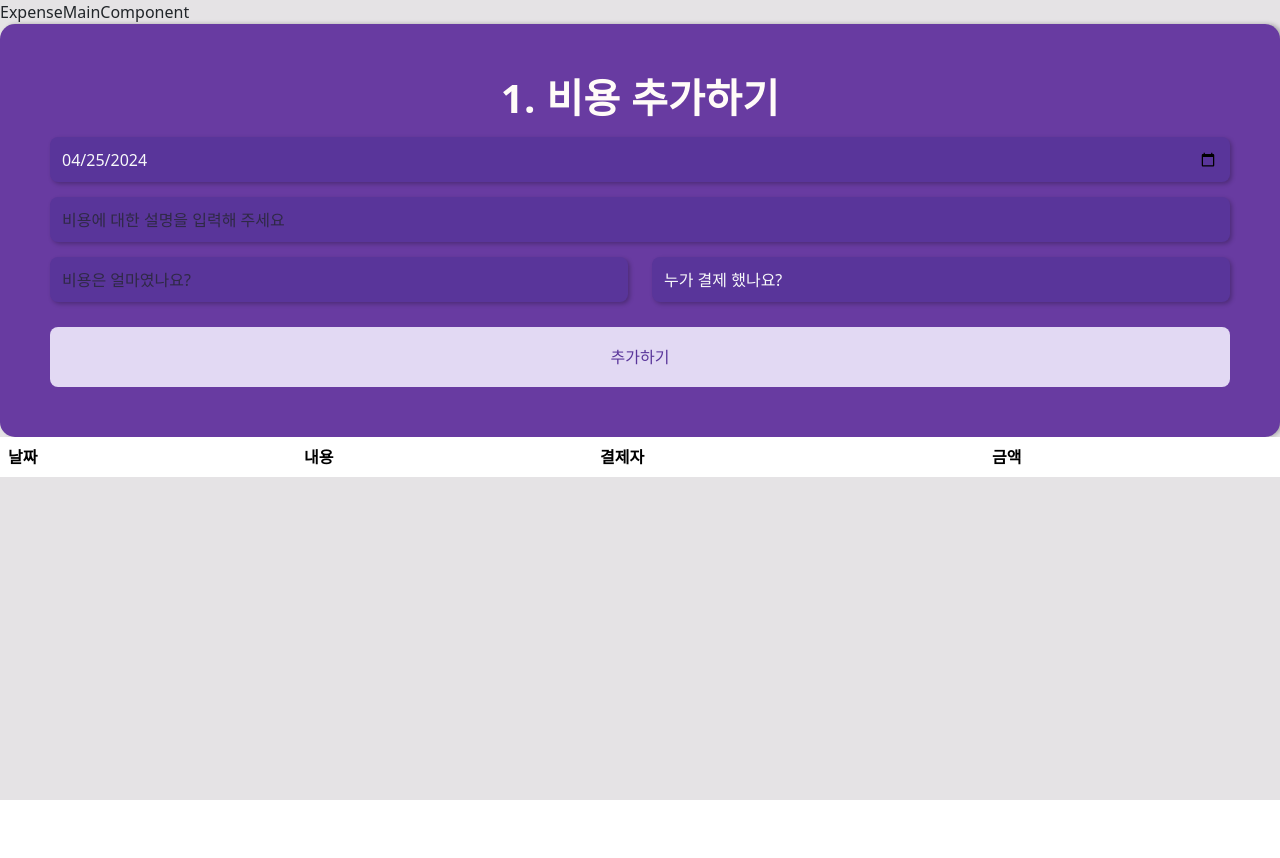
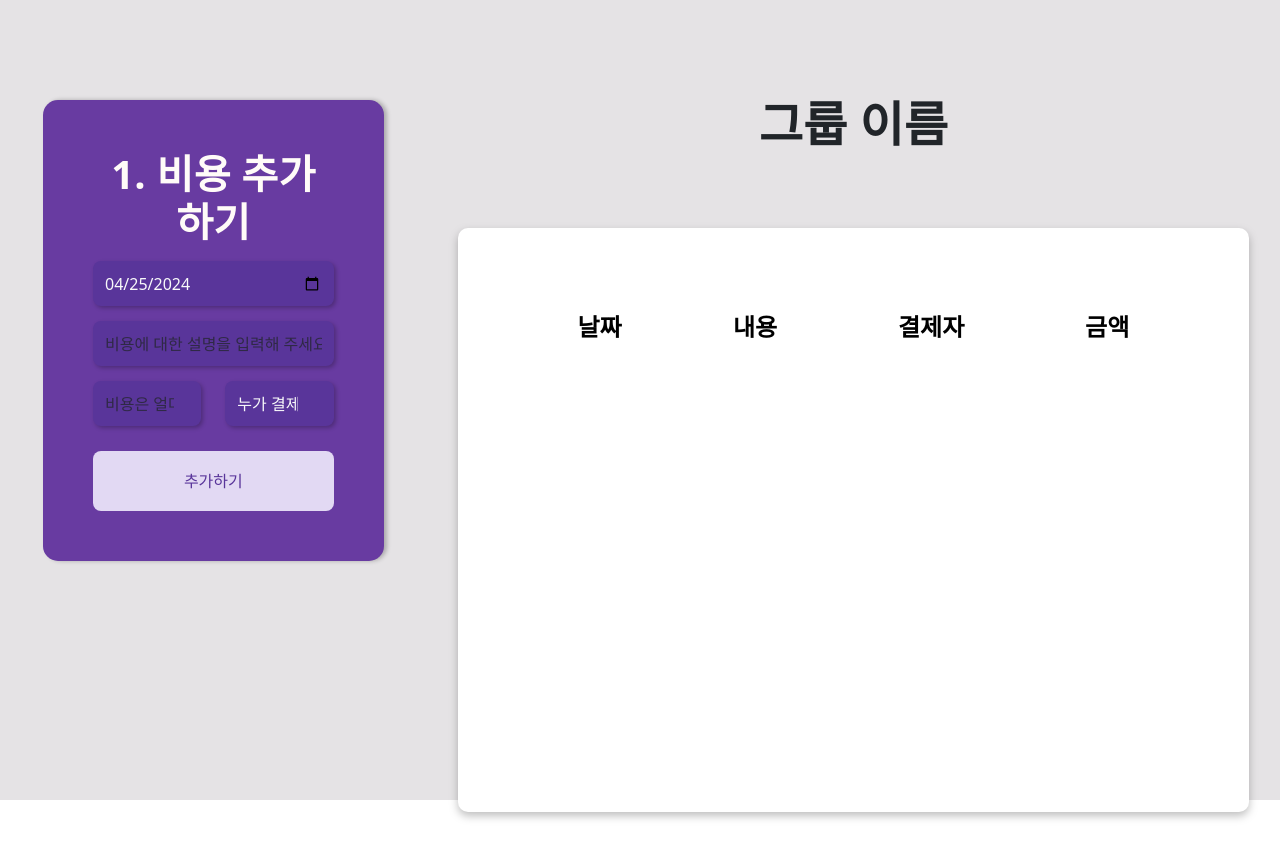
Before and after one commit to SeokhunEom/dutchpay, a React (Vite) app: page /expense in a window 1280 px wide. Shown: the top 858 px of the page. Before the commit the page ends 800 px from the top, so only its background shows below. Built offline with nearby package versions, Linux system fonts and the light colour scheme.

Commit message:
STYLE: ExpanseTable 컴포넌트 스타일링

```diff
--- a/src/components/AddExpenseForm.tsx
+++ b/src/components/AddExpenseForm.tsx
@@ -25,7 +25,7 @@ function AddExpenseForm() {
     const year = today.getFullYear();
     const month = today.getMonth() + 1;
     const day = today.getDate();
-    setDate(`${year}-${month.toString().padStart(2, '0')}-${day}`);
+    setDate(`${year}-${month.toString().padStart(2, '0')}-${day.toString().padStart(2, '0')}`);
   }, []);
 
   const checkFormValidity = () => {
--- a/src/components/ExpenseMain.tsx
+++ b/src/components/ExpenseMain.tsx
@@ -1,18 +1,58 @@
+import { Row, Col, Container } from 'react-bootstrap';
+import styled from 'styled-components';
+import { useRecoilValue } from 'recoil';
 import AddExpenseForm from './AddExpenseForm';
 import ExpenseTable from './ExpenseTable';
+import groupNameState from '../state/groupName';
 
 function ExpenseMain() {
   return (
-    <div>
-      ExpenseMainComponent
-      <div>
-        <AddExpenseForm />
-      </div>
-      <div>
-        <ExpenseTable />
-      </div>
-    </div>
+    <Container fluid>
+      <Row>
+        <Col xs={12} sm={5} md={4}>
+          <LeftPane />
+        </Col>
+        <Col>
+          <RightPane />
+        </Col>
+      </Row>
+    </Container>
   );
 }
 
+function LeftPane() {
+  return (
+    <StyledContainer>
+      <AddExpenseForm />
+    </StyledContainer>
+  );
+}
+
+function RightPane() {
+  const groupName = useRecoilValue(groupNameState);
+
+  return (
+    <StyledContainer>
+      <Row>
+        <StyledGroupName>{groupName || '그룹 이름'}</StyledGroupName>
+      </Row>
+      <Row>
+        <ExpenseTable />
+      </Row>
+    </StyledContainer>
+  );
+}
+
+const StyledContainer = styled(Container)`
+  padding: 100px 31px 100px 31px;
+`;
+
+const StyledGroupName = styled.h2`
+  margin-bottom: 80px;
+  font-weight: 700;
+  font-size: 48px;
+  line-height: 48px;
+  text-align: center;
+`;
+
 export default ExpenseMain;
--- a/src/components/ExpenseTable.tsx
+++ b/src/components/ExpenseTable.tsx
@@ -1,19 +1,22 @@
 import { useRecoilValue } from 'recoil';
 import { Table } from 'react-bootstrap';
+import styled from 'styled-components';
 import expensesState from '../state/expenses';
+import OverlayWrapper from './shared/OverlayWrapper';
 
 function ExpenseTable() {
   const expenses = useRecoilValue(expensesState);
   return (
+    <OverlayWrapper minheight="73vh">
       <Table data-testid="expenseList" borderless hover responsive>
-      <thead>
+        <StyledThead>
           <tr>
             <th>날짜</th>
             <th>내용</th>
             <th>결제자</th>
             <th>금액</th>
           </tr>
-      </thead>
+        </StyledThead>
         <tbody>
           {expenses.map(({ date, desc, amount, payer }, index) => (
             <tr key={index}>
@@ -25,7 +28,28 @@ function ExpenseTable() {
           ))}
         </tbody>
       </Table>
+    </OverlayWrapper>
   );
 }
 
+const StyledThead = styled.thead`
+  color: #6b3da6;
+  text-align: center;
+  font-weight: 700;
+  font-size: 24px;
+  line-height: 29px;
+
+  th {
+    padding: 20px;
+  }
+`;
+
+const StyledBody = styled.tbody`
+  td {
+    font-weight: 400;
+    font-size: 24px;
+    line-height: 59px;
+  }
+`;
+
 export default ExpenseTable;
--- a/src/components/shared/OverlayWrapper.tsx
+++ b/src/components/shared/OverlayWrapper.tsx
@@ -2,7 +2,7 @@ import React from 'react';
 import styled from 'styled-components';
 
 type StyledContainerProps = {
-  minHeight?: string;
+  minheight?: string;
   padding?: string;
 };
 
@@ -10,8 +10,8 @@ type OverlayWrapperProps = StyledContainerProps & {
   children: React.ReactNode;
 };
 
-function OverlayWrapper({ children }: OverlayWrapperProps) {
-  return <StyledContainer>{children}</StyledContainer>;
+function OverlayWrapper({ children, padding, minheight }: OverlayWrapperProps) {
+  return <StyledContainer padding={padding} minheight={minheight}>{children}</StyledContainer>;
 }
 
 const StyledContainer = styled.div<StyledContainerProps>`
@@ -19,7 +19,7 @@ const StyledContainer = styled.div<StyledContainerProps>`
     border-radius: 10px;
     background-color: white;
     filter: drop-shadow(0px 4px 4px rgba(0, 0, 0, 0.25));
-    min-height: ${(props) => props.minHeight || '0'};
+    min-height: ${(props) => props.minheight || '0'};
 `;
 
 export default OverlayWrapper;
```
Also changed, not shown: 1 other file (tests, documents, lock files or other folders). Lines whose indentation alone changed are shown as unchanged.
